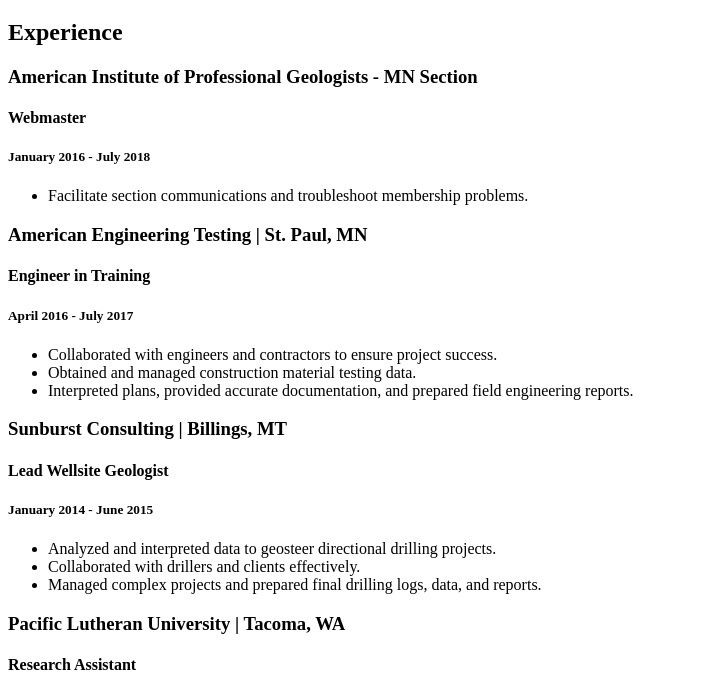
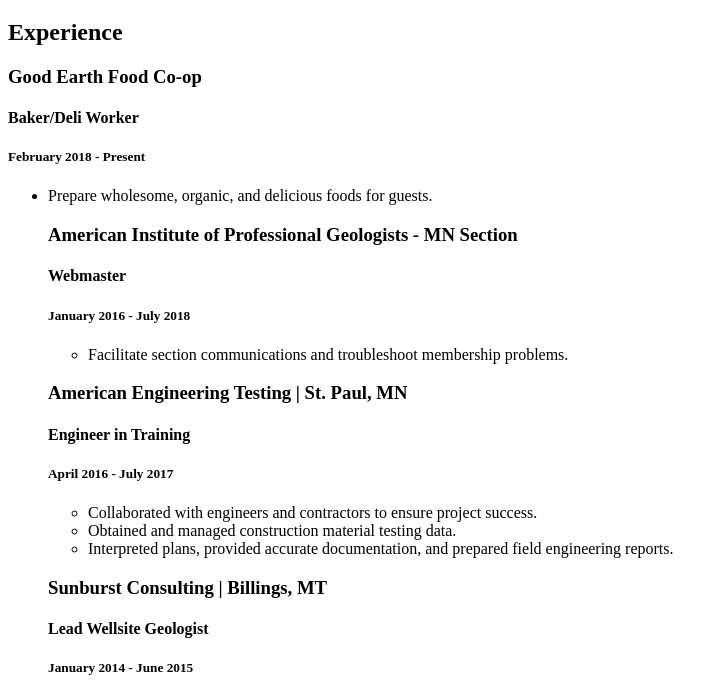
Before and after one commit to heglanmk/heglanmk.github.io, a plain HTML site: page index.html in a window 1280 px wide. Shown: the part 61-754 px from the top of the page, without its empty margins (0-724 px from the left). Drawn offline with Linux system fonts and the light colour scheme.

Commit message:
Adding GEFC

```diff
--- a/index.html
+++ b/index.html
@@ -8,6 +8,12 @@
   <body>
     <h1>Matthew K. Hegland</h1>
     <h2>Experience</h2>
+    <h3>Good Earth Food Co-op</h3>
+    <h4>Baker/Deli Worker</h4>
+    <h5>February 2018 - Present</h5>
+    <ul>
+      <li>Prepare wholesome, organic, and delicious foods for guests.</li>
+
     <h3>American Institute of Professional Geologists - MN Section</h3>
     <h4>Webmaster</h4>
     <h5>January 2016 - July 2018</h5>
```
